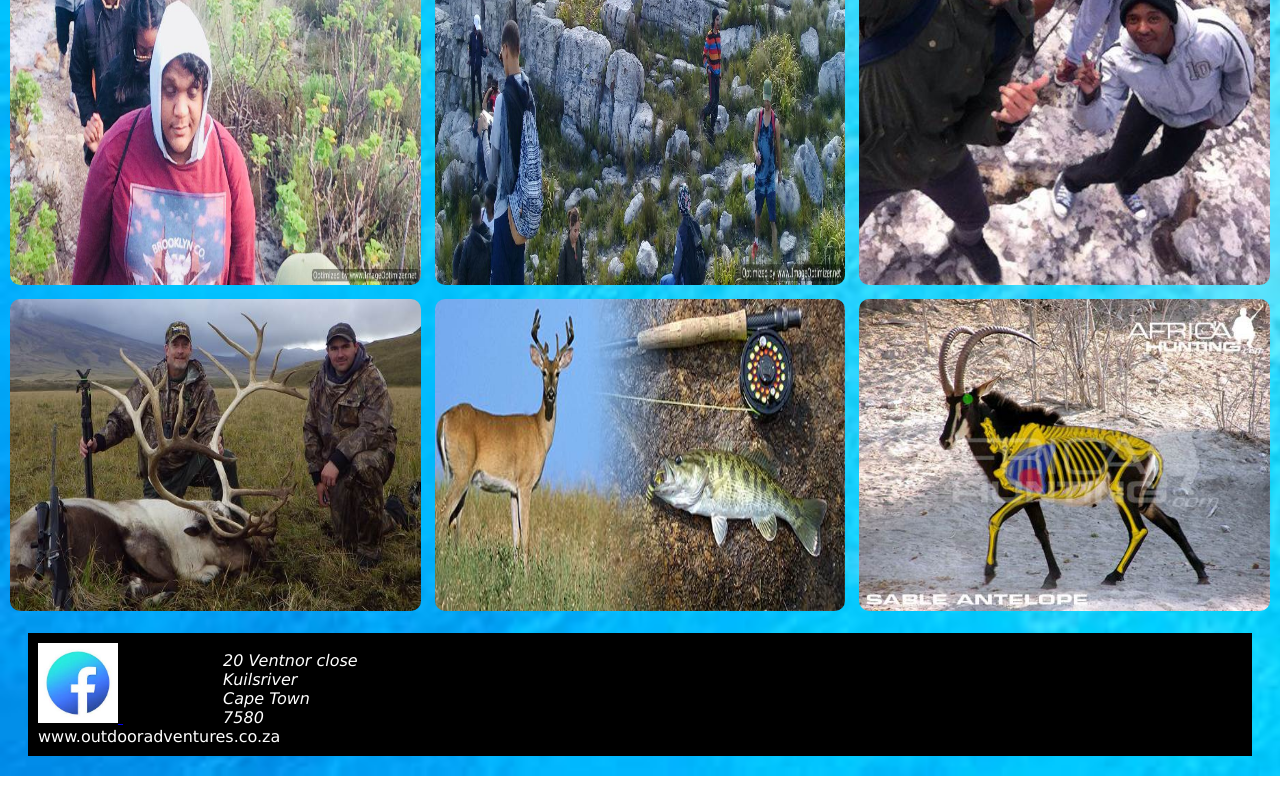
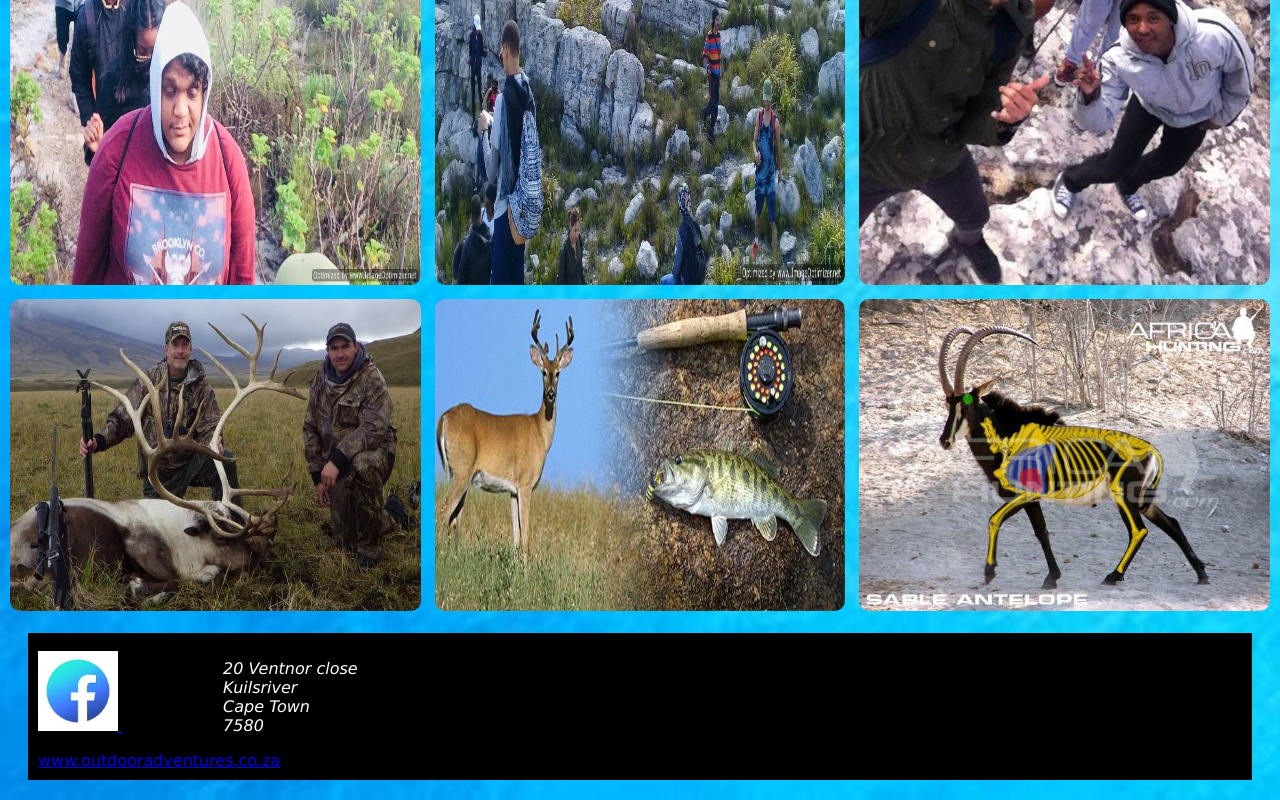
Before and after one commit to Sithule-Tshangana-zz/outdoor_adventures, a plain HTML site: page gallery.html in a window 1280 px wide. Shown: the part 2085-2885 px from the top of the page. Before the commit the page ends 2861 px from the top, so only its background shows below. Drawn offline with Linux system fonts and the light colour scheme.

Commit message:
updated indenting and commenting

```diff
--- a/gallery.html
+++ b/gallery.html
@@ -59,10 +59,10 @@
       <footer>
           <a href="https://en-gb.facebook.com/login/"> <img src="images/download.jpg" alt="facebook"> </a>
               <address class="address">
-                  20 Ventnor close <br> Kuilsriver <br>Cape Town <br> 7580
+                <P>20 Ventnor close <br> Kuilsriver <br>Cape Town <br> 7580</p>
               </address>
             <div class="website">
-            www.outdooradventures.co.za
+              <a href="www.outdooradventures.co.za">www.outdooradventures.co.za</a>
             </div>
       </footer>
 </body>
```
Also changed, not shown: contact_us.html (+6 -4 lines), index.html (+3 -3 lines), sections.html (+9 -5 lines). Lines whose indentation alone changed are shown as unchanged.
